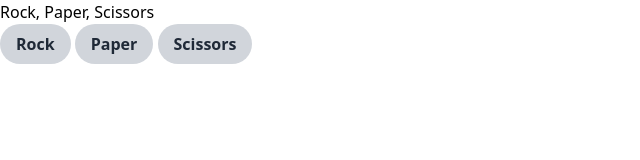
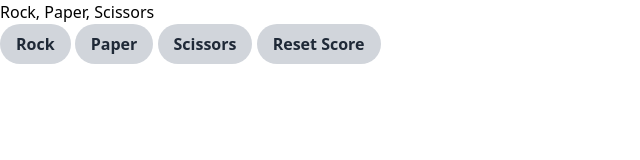
Before and after one commit to TheRealSharuto/rock-paper-scissors, a website: page rock-paper-scissors.html in a window 1280 px wide. Shown: the whole page, without its empty margins (0-640 px from the left). Drawn offline with Linux system fonts and the light colour scheme.

Commit message:
Svcore display & more

```diff
--- a/main.js
+++ b/main.js
@@ -1,9 +1,15 @@
 /* Objects: Wins, Losses, and Ties counters */
-let score = {
-    wins: 0,
-    losses: 0,
-    ties: 0
+let score = JSON.parse(localStorage.getItem('score'));
+
+if (!score) {
+    score = {
+        wins: 0,
+        losses: 0,
+        ties: 0
+    }
 };
+
+console.log(JSON.parse(localStorage.getItem('score')));
 /*
 Lets the user throw a rock, paper, or scissor depending on which button they click.
 Lets computer compete against the user by randomly choosing rock, paper, or scissors
@@ -56,4 +62,6 @@ function saveResults(result){
         default:
             'There has been an error in the game.';
     }
+
+    localStorage.setItem('score', JSON.stringify(score));
 }
--- a/rock-paper-scissors.html
+++ b/rock-paper-scissors.html
@@ -1,5 +1,6 @@
 <!DOCTYPE html>
 <html lang="en">
+
 <head>
     <meta charset="UTF-8">
     <meta name="viewport" content="width=device-width, initial-scale=1.0">
@@ -8,11 +9,19 @@
 
     <title>Rock, Paper, Scissors</title>
 </head>
+
 <body>
     <h1>Rock, Paper, Scissors</h1>
     <button class="gray-btn" id="rock">Rock</button>
     <button class="gray-btn" id="paper">Paper</button>
     <button class="gray-btn" id="scissors">Scissors</button>
+    <button class="gray-btn" id="reset-score" onclick="
+        score.wins = 0;
+        score.losses = 0;
+        score.ties = 0;
+        localStorage.removeItem('score');
+    ">Reset Score</button>
     <script src="main.js"></script>
 </body>
+
 </html>
```
